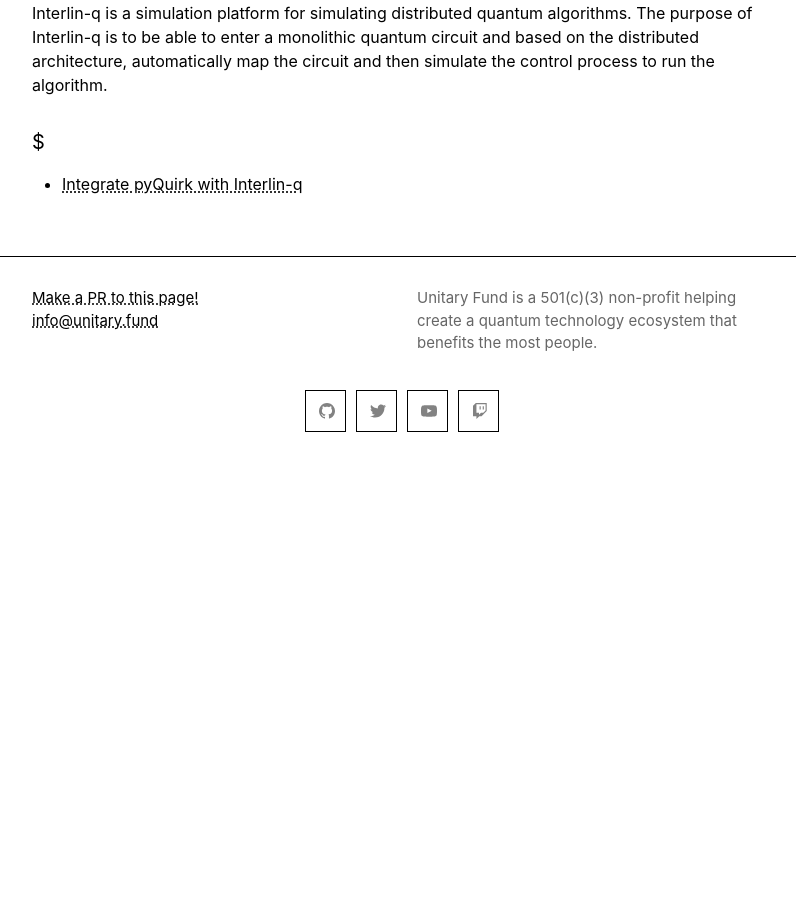
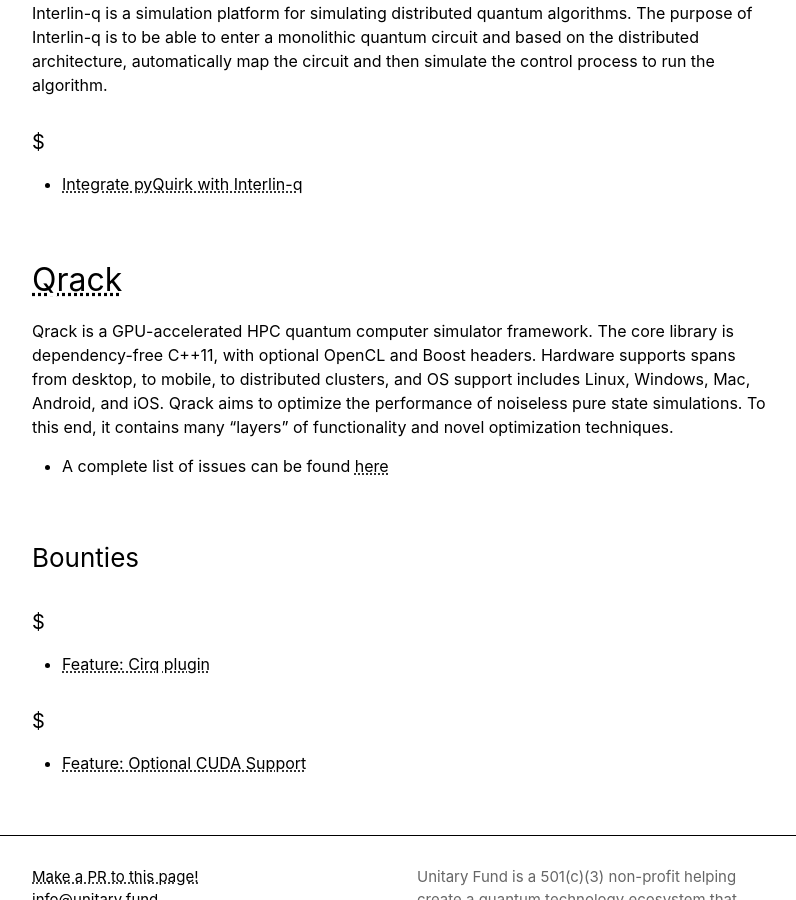
Before and after one commit to unitaryfund/unitaryhack2021, a Jekyll site: the page built from participating-projects.md, in a window 1280 px wide and 900 px high, scrolled down 3406 px. Shown: the whole window, without its empty margins (238-1034 px from the left). Built offline with Jekyll 4.4.1, drawn with Linux system fonts in a browser that asks for light colours; before the commit the page ends 3873 px from its top, so only the background shows below that.

Commit message:
Add Qrack to bounties list

```diff
--- a/participating-projects.md
+++ b/participating-projects.md
@@ -119,3 +119,25 @@
 #### $
 
 - [Integrate pyQuirk with Interlin-q](https://github.com/Interlin-q/Interlin-q/issues/35)
+
+
+## [Qrack](https://github.com/vm6502q/qrack)
+
+Qrack is a GPU-accelerated HPC quantum computer simulator framework. The core library is
+dependency-free C++11, with optional OpenCL and Boost headers. Hardware supports spans from desktop,
+to mobile, to distributed clusters, and OS support includes Linux, Windows, Mac, Android, and iOS.
+Qrack aims to optimize the performance of noiseless pure state simulations. To this end, it contains
+many "layers" of functionality and novel optimization techniques.
+
+- A complete list of issues can be found
+[here](https://github.com/vm6502q/qrack/issues)
+
+### Bounties
+
+#### $
+
+- [Feature: Cirq plugin](https://github.com/vm6502q/qrack/issues/678)
+
+#### $
+
+- [Feature: Optional CUDA Support](https://github.com/vm6502q/qrack/issues/397)
```
